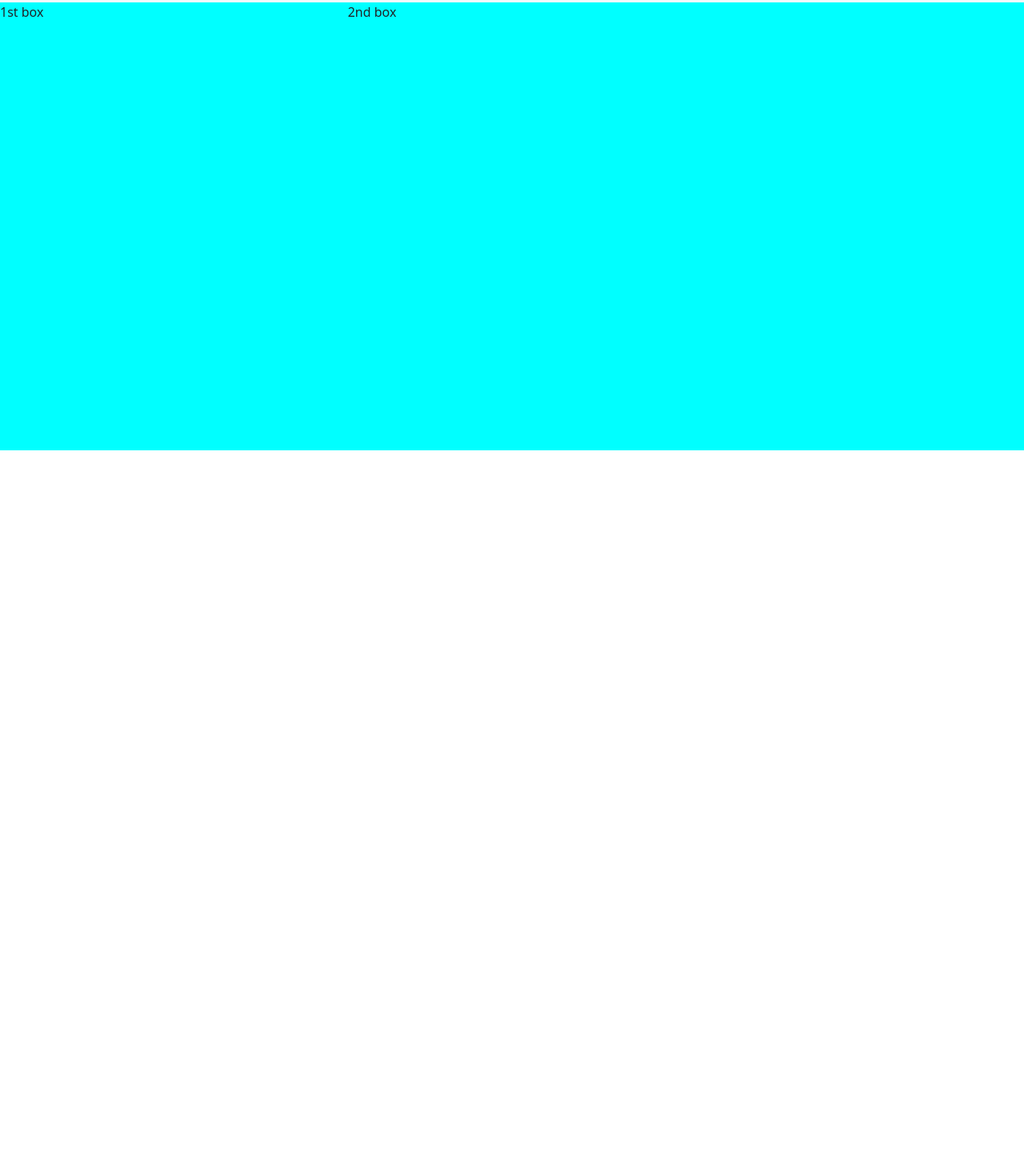
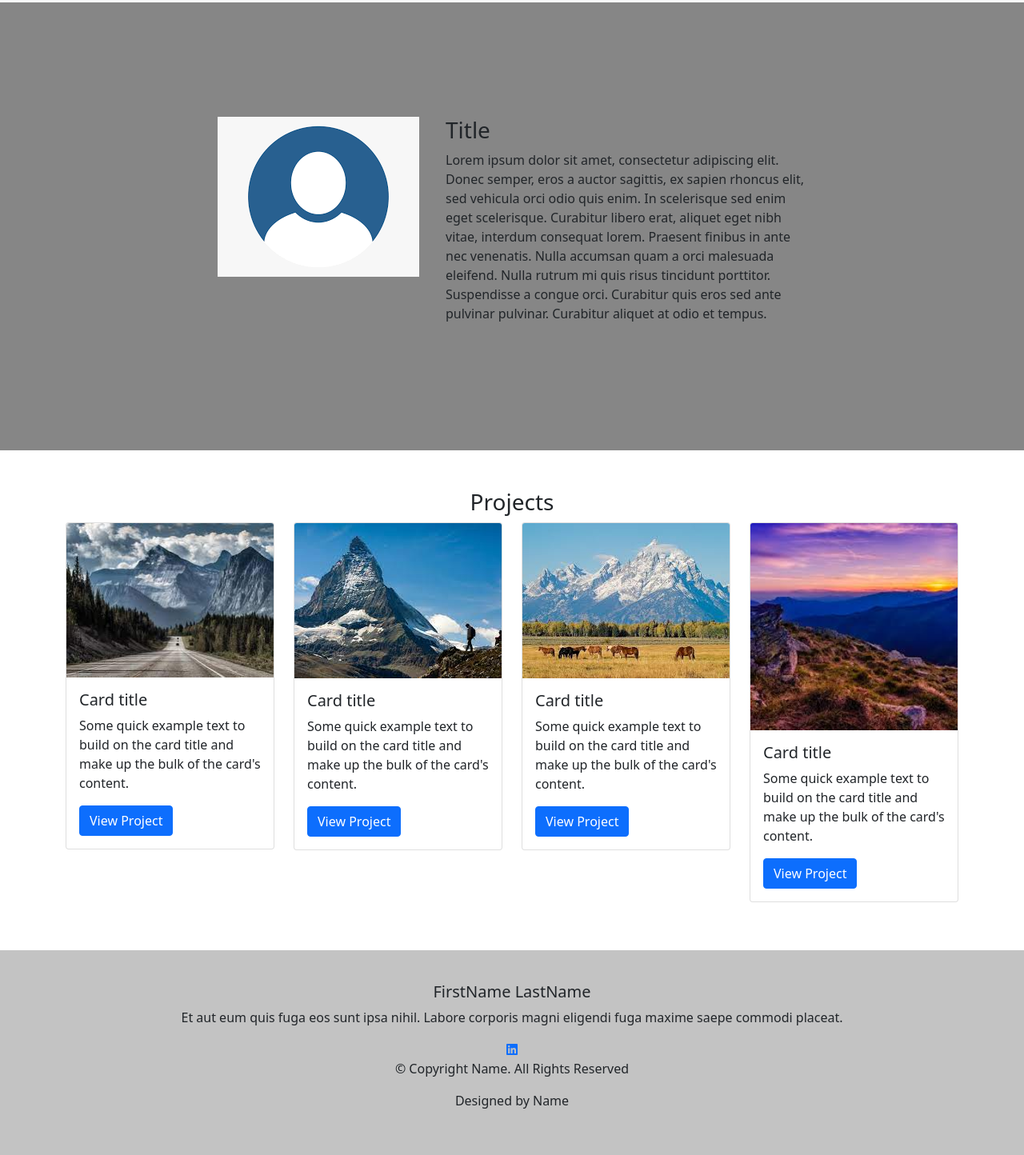
Before and after one commit to woodall-s/Portfolio-Final, a plain HTML site: page index.html in a window 1280 px wide. Shown: the part 53-1497 px from the top of the page at 80% size. Before the commit the page ends 800 px from the top, so only its background shows below. Drawn offline with nearby package versions, Linux system fonts and the light colour scheme.

Commit message:
homepage structure added

```diff
--- a/css/style.css
+++ b/css/style.css
@@ -1,5 +1,12 @@
 .hero{
     height: 70vh;
-    background-color: aqua;
-
+    background-color: rgb(134, 134, 134);
+    display: flex;
+    align-items: center;
 }
+.footer{
+    background-color: #c3c3c3;
+    text-align: center;
+    padding: 40px;
+    margin-top: 60px;
+}
--- a/index.html
+++ b/index.html
@@ -4,7 +4,7 @@
     <!-- Required meta tags -->
     <meta charset="utf-8">
     <meta name="viewport" content="width=device-width, initial-scale=1">
-
+    <link rel="stylesheet" href="https://cdnjs.cloudflare.com/ajax/libs/font-awesome/6.1.1/css/all.min.css">
     <!-- Bootstrap CSS -->
     <link href="https://cdn.jsdelivr.net/npm/bootstrap@5.1.3/dist/css/bootstrap.min.css" rel="stylesheet" integrity="sha384-1BmE4kWBq78iYhFldvKuhfTAU6auU8tT94WrHftjDbrCEXSU1oBoqyl2QvZ6jIW3" crossorigin="anonymous">
     <link rel="stylesheet" href="./css/style.css">
@@ -36,16 +36,96 @@
         </div>
       </nav>
       <div class="hero">
-          <div class="row">
-              <div class="col-4">
-                  1st box
-              </div>
-              <div class="col-8">
-                  2nd box
-              </div>
+          <div class="container">
+            <div class="row justify-content-center">
+                <div class="col-md-5 col-lg-3">
+                    <img src="./images/download.png" alt="" class="img-fluid">
+                </div>
+                <div class="col-md-7 col-lg-5">
+                    <h3>Title </h3>
+                    <p>
+                        Lorem ipsum dolor sit amet, consectetur adipiscing elit. Donec semper, eros a auctor sagittis, ex sapien rhoncus elit, sed vehicula orci odio quis enim. In scelerisque sed enim eget scelerisque. Curabitur libero erat, aliquet eget nibh vitae, interdum consequat lorem. Praesent finibus in ante nec venenatis. Nulla accumsan quam a orci malesuada eleifend. Nulla rutrum mi quis risus tincidunt porttitor. Suspendisse a congue orci. Curabitur quis eros sed ante pulvinar pulvinar. Curabitur aliquet at odio et tempus.
+                    </p>
+                </div>
+          </div>
+        </div>
+    </div>
+    <!-- Start Project Section -->
+    <div class="container mt-5">
+        <div class="row">
+            <h3 class="text-center">
+                Projects
+            </h3>
+            <!-- Project Card 1 -->
+            <div class="col-lg-3">
+                <div class="card">
+                    <img src="./images/image1.jpeg" class="card-img-top" alt="This is my UX project 1">
+                    <div class="card-body">
+                      <h5 class="card-title">Card title</h5>
+                      <p class="card-text">Some quick example text to build on the card title and make up the bulk of the card's content.</p>
+                      <a href="#" class="btn btn-primary">View Project</a>
+                    </div>
+                  </div>
+            </div>
+            <!-- /Project Card 1 -->
+            <!-- Project Card 2 -->
+            <div class="col-lg-3">
+                <div class="card">
+                    <img src="./images/image2.jpeg" class="card-img-top" alt="This is my UX project 2">
+                    <div class="card-body">
+                      <h5 class="card-title">Card title</h5>
+                      <p class="card-text">Some quick example text to build on the card title and make up the bulk of the card's content.</p>
+                      <a href="#" class="btn btn-primary">View Project</a>
+                    </div>
+                  </div>
+            </div>
+            <!-- /Project Card 2 -->
+            <!-- Project Card 3 -->
+            <div class="col-lg-3">
+                <div class="card">
+                    <img src="./images/image3.jpeg" class="card-img-top" alt="This is my UX project 3">
+                    <div class="card-body">
+                      <h5 class="card-title">Card title</h5>
+                      <p class="card-text">Some quick example text to build on the card title and make up the bulk of the card's content.</p>
+                      <a href="#" class="btn btn-primary">View Project</a>
+                    </div>
+                  </div>
+            </div>
+            <!-- /Project Card 3 -->
+            <!-- Project Card 4 -->
+            <div class="col-lg-3">
+                <div class="card">
+                    <img src="./images/image4.jpeg" class="card-img-top" alt="This is my UX project 4">
+                    <div class="card-body">
+                      <h5 class="card-title">Card title</h5>
+                      <p class="card-text">Some quick example text to build on the card title and make up the bulk of the card's content.</p>
+                      <a href="#" class="btn btn-primary">View Project</a>
+                    </div>
+                  </div>
+            </div>
+            <!-- /Project Card 4 -->
+        </div>
 
-          </div>
-      </div>
+    </div>
+    <!-- End Project Section -->
+
+    <!-- Footer -->
+    <div class="container-fluid footer">
+        <h5>FirstName LastName</h5>
+        <p>
+            Et aut eum quis fuga eos sunt ipsa nihil. Labore corporis magni eligendi fuga maxime saepe commodi placeat.
+        </p>
+        <a href="#">
+            <i class="fa-brands fa-linkedin"></i>
+        </a>
+        <p>
+            © Copyright Name. All Rights Reserved
+        </p>
+        <p>
+            Designed by Name
+        </p>
+
+    </div>
 
     <!-- Optional JavaScript; choose one of the two! -->
 
```
Also changed, not shown: images/download.png (added), images/image1.jpeg (added), images/image2.jpeg (added), images/image3.jpeg (added), images/image4.jpeg (added).
